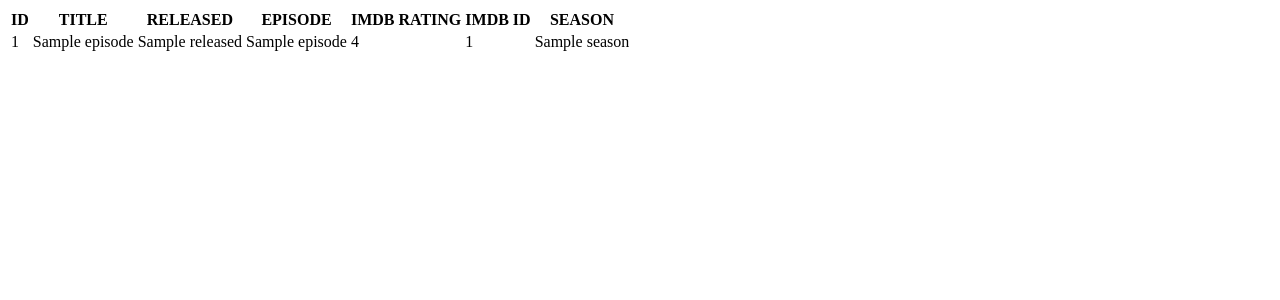
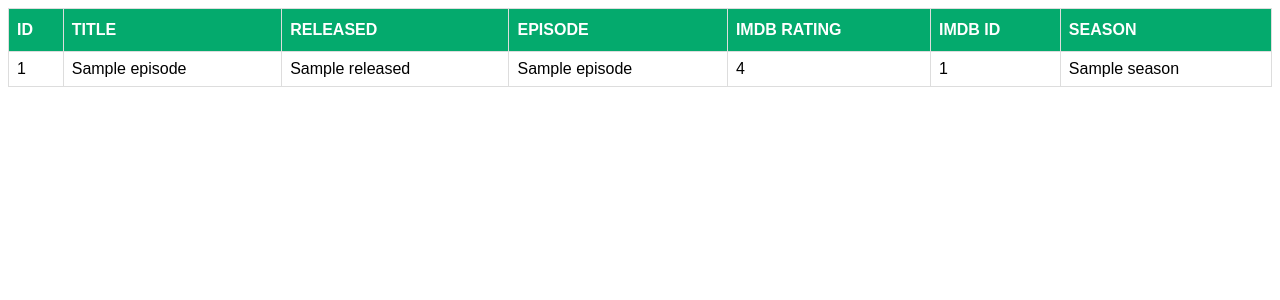
Before and after one commit to costa86/game-of-thrones-api, a Flask app: page / in a window 1280 px wide. Shown: the top 300 px of the page. Run offline with Flask 2, Linux system fonts and the light colour scheme; a database or web service that is not in the repository returns one stand-in record (values such as "Sample title").

Commit message:
added css

```diff
--- /dev/null
+++ b/static/style.css
@@ -0,0 +1,22 @@
+#episodes {
+    font-family: Arial, Helvetica, sans-serif;
+    border-collapse: collapse;
+    width: 100%;
+  }
+
+  #episodes td, #episodes th {
+    border: 1px solid #ddd;
+    padding: 8px;
+  }
+
+  #episodes tr:nth-child(even){background-color: #f2f2f2;}
+
+  #episodes tr:hover {background-color: #ddd;}
+
+  #episodes th {
+    padding-top: 12px;
+    padding-bottom: 12px;
+    text-align: left;
+    background-color: #04AA6D;
+    color: white;
+  }
--- a/templates/index.html
+++ b/templates/index.html
@@ -6,10 +6,12 @@
     <meta http-equiv="X-UA-Compatible" content="IE=edge">
     <meta name="viewport" content="width=device-width, initial-scale=1.0">
     <title>{{title}}</title>
+    <link rel="stylesheet" href="{{ url_for('static', filename='style.css') }}">
 </head>
 
+
 <body>
-    <table>
+    <table id="episodes">
         <thead>
             <th>ID</th>
             <th>TITLE</th>
```
